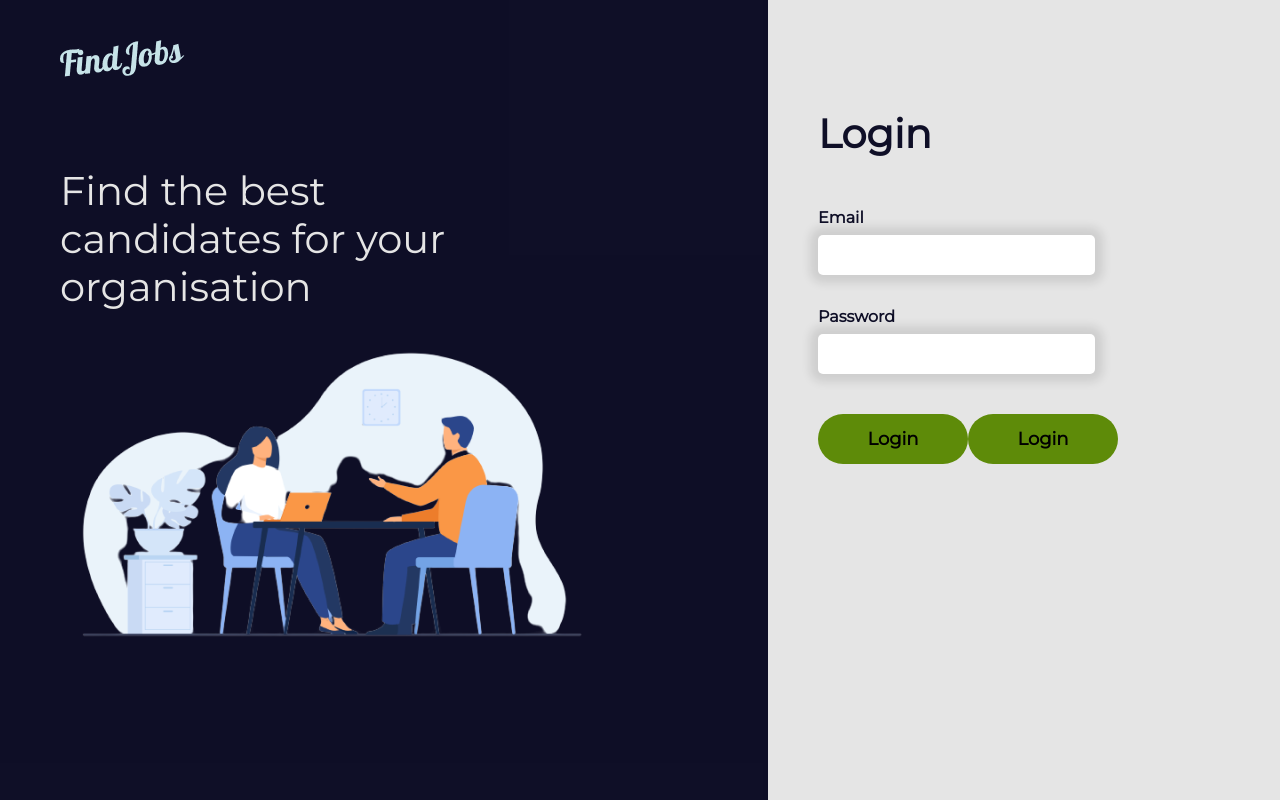
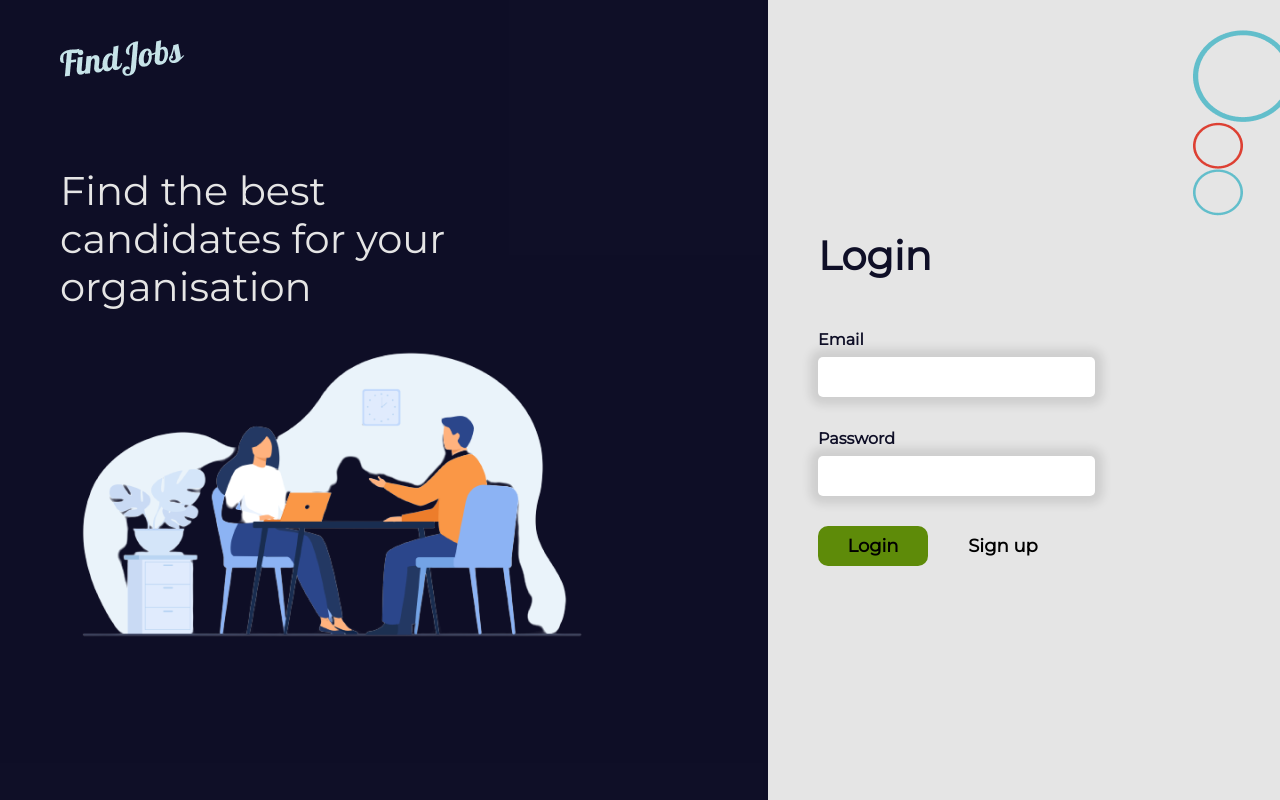
Before and after one commit to chiomaT/Decagon-week8-task, a React (Create React App) app in the folder job-app/: page / in a window 1280 px wide. Built offline with nearby package versions, Linux system fonts and the light colour scheme; a web font is replaced by a local one.

Commit message:
login page updated

```diff
--- a/job-app/src/Routes/Login/CompanyLogin.js
+++ b/job-app/src/Routes/Login/CompanyLogin.js
@@ -1,8 +1,11 @@
-import React from 'react';
-import { Link } from 'react-router-dom';
-import Pic from '../../Images/FindJobs.png';
-import Pictwo from '../../Images/interviewlogo.png';
-import './login.css';
+import React from "react";
+import { Link } from "react-router-dom";
+import Pic from "../../Images/FindJobs.png";
+import Pictwo from "../../Images/interviewlogo.png";
+import Circleone from "../../Images/Ellipse 2.png";
+import Circletwo from "../../Images/Ellipse 3.png";
+import Circlethree from "../../Images/Ellipse 4.png";
+import "./login.css";
 
 export default function CompanyLoginPage() {
   return (
@@ -32,11 +35,17 @@ export default function CompanyLoginPage() {
           <div class="circleflex">
             <div className="none"></div>
             <div className="circle-img">
-              <div className="blue-circle"> </div>
-              <div className="red-circle"></div>
-              <div className="pink-circle"></div>
+              <div className="blue-circle">
+                <img src={Circleone} alt="circle" />
               </div>
-          </div>{' '}
+              <div className="red-circle">
+                <img src={Circletwo} alt="circle" />
+              </div>
+              <div className="pink-circle">
+                <img src={Circlethree} alt="circle"/>
+              </div>
+            </div>
+          </div>{" "}
           <h1 className="login-title">Login</h1>
           <div id="email-section">
             <div id="e">
@@ -58,18 +67,20 @@ export default function CompanyLoginPage() {
               <input className="Password" id="user-password" type="text" />
             </div>
           </div>
+          <div className="login-signup">
             <Link to="/user">
               <button className="login-btn" type="button">
                 Login
               </button>
             </Link>
             <Link to="/user">
-            <button className="login-btn" type="button">
-              Login
+              <button className="signup-btn" type="button">
+                Sign up
               </button>
             </Link>
           </div>
-      </div>{' '}
+        </div>
+      </div>{" "}
     </div>
   );
 }
--- a/job-app/src/Routes/Login/login.css
+++ b/job-app/src/Routes/Login/login.css
@@ -40,7 +40,7 @@
   font-weight: 600;
 }
 .login-title {
-  margin-top: 5rem;
+  margin-top: 1rem;
   margin-bottom: 3rem;
   font-weight: 600;
 }
@@ -60,14 +60,29 @@
 
 /* button styling */
 .login-btn {
-  height: 50px;
-  width: 150px;
+  height: 40px;
+  width: 110px;
   font-size: 18px;
   border: none;
   background-color: #5e8b09;
-  border-radius: 25px;
-  padding: 10px;
-  margin-top: 40px;
+  border-radius: 10px;
+  padding: 10px, 10px;
+  margin-top: 30px;
+  font-weight: 600;
+  cursor: pointer;
+  text-align: center;
+  vertical-align: middle;
+  transition: 0.3s;
+}
+.signup-btn {
+  height: 40px;
+  width: 110px;
+  font-size: 18px;
+  border: none;
+  background-color: transparent;
+  border-radius: 10px;
+  padding: 10px, 10px;
+  margin-top: 30px;
   font-weight: 600;
   cursor: pointer;
   text-align: center;
@@ -78,6 +93,15 @@
   background-color: #06061ff5;
   color: #e5e5e5;
   transition: 0.3s;
+}
+.signup-btn:hover {
+  background-color: #06061ff5;
+  color: #e5e5e5;
+  transition: 0.3s;
+}
+.login-signup {
+  display: flex;
+  gap: 20px;
 }
 /* log in form styling */
 #user-mail.Email,
```
Lines whose indentation alone changed are shown as unchanged.
